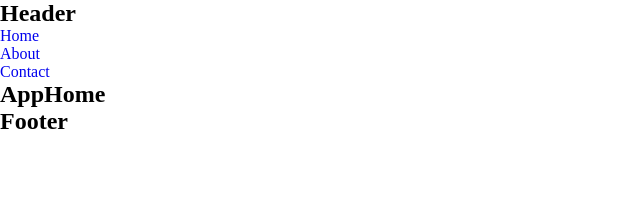
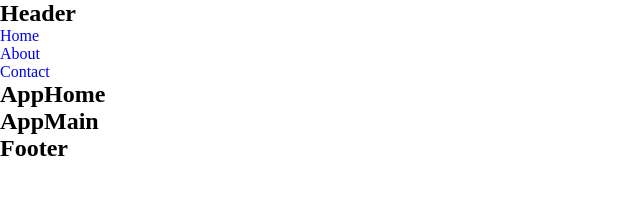
Before and after one commit to gianluigi7/proj-html-vuejs, a Vue app: page / in a window 1280 px wide. Shown: the top 198 px of the page, without its empty margins (0-640 px from the left). Built offline with nearby package versions, Linux system fonts and the light colour scheme.

Commit message:
Refactor App.vue to include AppMain component

```diff
--- a/src/App.vue
+++ b/src/App.vue
@@ -5,6 +5,7 @@
  import AppHome from './pages/AppHome.vue';
  import AppFooter from './components/AppFooter.vue';
   import AppHeader from './components/AppHeader.vue';
+  import AppMain from './components/AppMain.vue';
 
  export default{
   components: {
@@ -13,6 +14,7 @@
     AppHome,
     AppFooter,
     AppHeader,
+    AppMain,
   }
  }
 </script>
@@ -20,7 +22,8 @@
   <div>
     <!-- AGGIUNGO ROUTER -->
     <AppHeader/>
-    <router-view/>
+    <router-view> </router-view>
+    <AppMain/>
     <AppFooter/>
 
 
--- /dev/null
+++ b/src/components/AppMain.vue
@@ -0,0 +1,16 @@
+<script>
+export default{
+    name: 'AppMain',
+}
+</script>
+
+<template>
+
+    <h2>AppMain</h2>
+
+</template>
+
+<style>
+
+
+</style>
```
